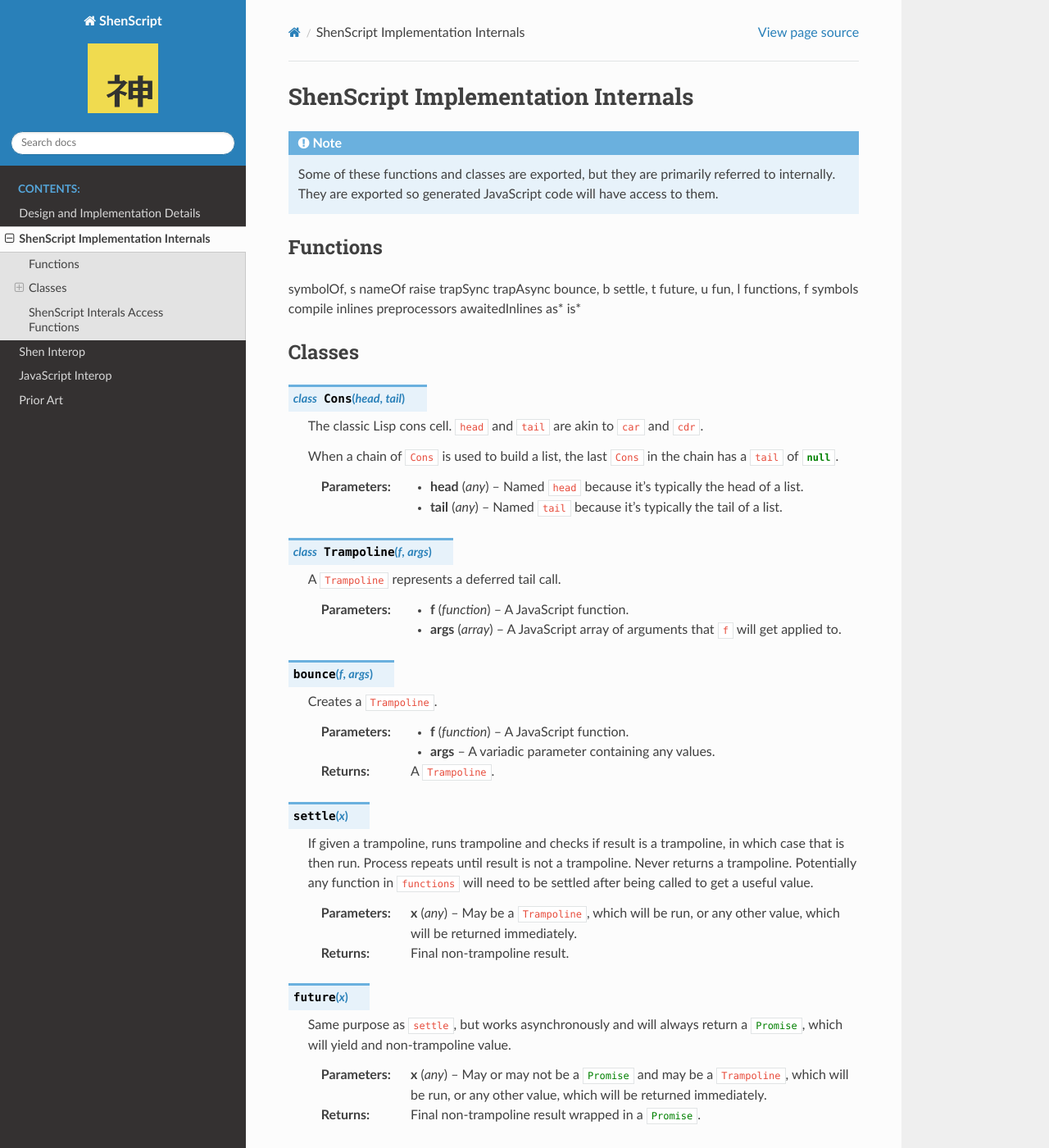
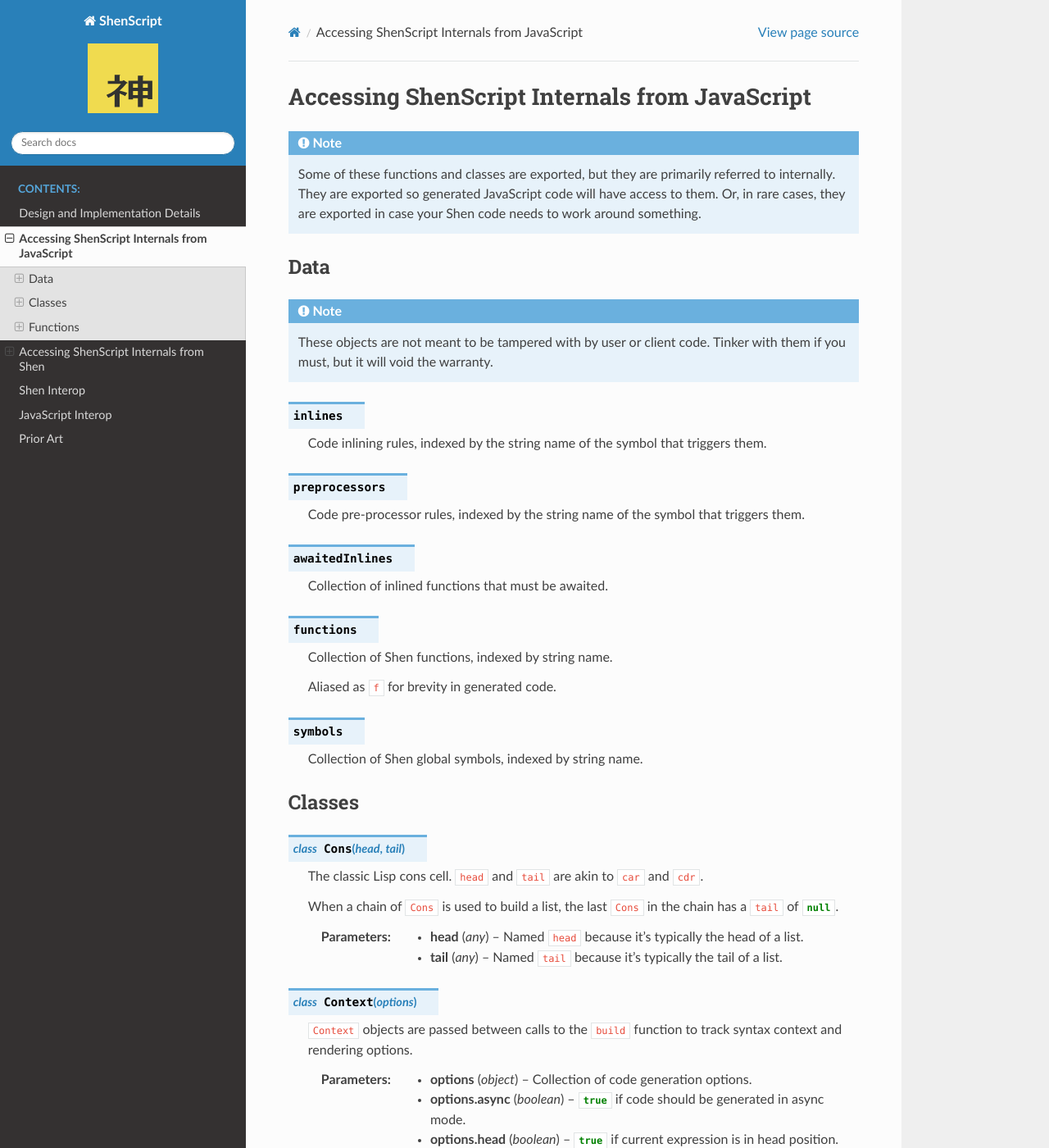
Before and after one commit to rkoeninger/ShenScript, a Sphinx documentation site: the page built from docs/internals.rst, in a window 1280 px wide and 1400 px high. Shown: the whole window at 82% size. Built offline with Sphinx 7.4.7 and the Read the Docs theme 2.0.0, drawn with Linux system fonts in a browser that asks for light colours; some of the changed text lies outside the part shown.

Commit message:
Doc'd the rest of the internals that were started

```diff
--- a/docs/internals.rst
+++ b/docs/internals.rst
@@ -1,28 +1,34 @@
-ShenScript Implementation Internals
-===================================
+Accessing ShenScript Internals from JavaScript
+==============================================
 
-.. note:: Some of these functions and classes are exported, but they are primarily referred to internally. They are exported so generated JavaScript code will have access to them.
+.. note:: Some of these functions and classes are exported, but they are primarily referred to internally. They are exported so generated JavaScript code will have access to them. Or, in rare cases, they are exported in case your Shen code needs to work around something.
 
-Functions
----------
+Data
+----
 
-symbolOf, s
-nameOf
-raise
-trapSync
-trapAsync
-bounce, b
-settle, t
-future, u
-fun, l
-functions, f
-symbols
-compile
-inlines
-preprocessors
-awaitedInlines
-as*
-is*
+.. note:: These objects are not meant to be tampered with by user or client code. Tinker with them if you must, but it will void the warranty.
+
+.. data:: inlines
+
+   Code inlining rules, indexed by the string name of the symbol that triggers them.
+
+.. data:: preprocessors
+
+   Code pre-processor rules, indexed by the string name of the symbol that triggers them.
+
+.. data:: awaitedInlines
+
+   Collection of inlined functions that must be awaited.
+
+.. data:: functions
+
+   Collection of Shen functions, indexed by string name.
+
+   Aliased as :js:`f` for brevity in generated code.
+
+.. data:: symbols
+
+   Collection of Shen global symbols, indexed by string name.
 
 Classes
 -------
@@ -36,6 +42,17 @@
    :param any head: Named :js:`head` because it's typically the head of a list.
    :param any tail: Named :js:`tail` because it's typically the tail of a list.
 
+.. class:: Context(options)
+
+   :js:`Context` objects are passed between calls to the :js:`build` function to track syntax context and rendering options.
+
+   :param object  options:               Collection of code generation options.
+   :param boolean options.async:         :js:`true` if code should be generated in async mode.
+   :param boolean options.head:          :js:`true` if current expression is in head position.
+   :param Map     options.locals:        Used as an immutable map of local variables and their known types.
+   :param object  options.inlines:       Object containing code inlining rules.
+   :param object  options.preprocessors: Object containing code pre-processing rules.
+
 .. class:: Trampoline(f, args)
 
    A :js:`Trampoline` represents a deferred tail call.
@@ -43,9 +60,54 @@
    :param function f: A JavaScript function.
    :param array args: A JavaScript array of arguments that :code:`f` will get applied to.
 
+Functions
+---------
+
+.. function:: symbolOf(name)
+
+   Returns the interned symbol by the given name.
+
+   Aliased as :js:`s` for brevity in generated code.
+
+   :param string name: Symbol name.
+   :returns:           Symbol by that name.
+
+.. function:: nameOf(symbol)
+
+   Returns string name of given symbol. Symbol does not have to have been declared.
+
+   :param symbol symbol: A symbol.
+   :returns:             Symbol name.
+
+.. function:: raise(message)
+
+   Throws an Error with the given message.
+
+   :param string message: Error message.
+   :returns:              Doesn't.
+   :throws:               Error with the given message.
+
+.. function:: trapSync(body, handler)
+
+   Invokes :js:`body` with no arguments. If it raises an error, invokes :js:`handler`, passing it the error, and returns the result.
+
+   :param function body:    Zero-parameter function.
+   :param function handler: One-parameter function.
+   :returns:                The result of calling :js:`body` or the result of :js:`handler` if :js:`body` failed.
+
+.. function:: trapAsync(body, handler)
+
+   Invokes :js:`body` with no arguments and awaits the result. If it raises an error, invokes :js:`handler`, passing it the error, and returns the result.
+
+   :param function body:    Zero-parameter function.
+   :param function handler: One-parameter function.
+   :returns:                The result of calling :js:`body` or the result of :js:`handler` if :js:`body` failed, wrapped in a :js:`Promise`.
+
 .. function:: bounce(f, args)
 
    Creates a :js:`Trampoline`.
+
+   Aliased as :js:`b` for brevity in generated code.
 
    :param function f: A JavaScript function.
    :param args:       A variadic parameter containing any values.
@@ -55,6 +117,8 @@
 
    If given a trampoline, runs trampoline and checks if result is a trampoline, in which case that is then run. Process repeats until result is not a trampoline. Never returns a trampoline. Potentially any function in :js:`functions` will need to be settled after being called to get a useful value.
 
+   Aliased as :js:`t` for brevity in generated code.
+
    :param any x: May be a :js:`Trampoline`, which will be run, or any other value, which will be returned immediately.
    :returns:     Final non-trampoline result.
 
@@ -62,11 +126,47 @@
 
    Same purpose as :js:`settle`, but works asynchronously and will always return a :js:`Promise`, which will yield and non-trampoline value.
 
+   Aliased as :js:`u` for brevity in generated code.
+
    :param any x: May or may not be a :js:`Promise` and may be a :js:`Trampoline`, which will be run, or any other value, which will be returned immediately.
    :returns:     Final non-trampoline result wrapped in a :js:`Promise`.
 
-ShenScript Interals Access Functions
-------------------------------------
+.. function:: fun(f)
+
+   Takes a function that takes a precise number of arguments and returns a wrapper that automatically applies partial and curried application.
+
+   Aliased as :js:`l` for brevity in generated code.
+
+   :param function f: Function wrap with partial application logic.
+   :returns:          Wrapper function.
+
+.. function:: compile(expr)
+
+   Builds a KLambda expression tree in the root context.
+
+   :param expr expr: Expression to build.
+   :returns:         Rendered JavaScript AST.
+
+.. function:: as___(x)
+
+   There are several functions following this naming pattern which first check if their argument passes the related :js:`is___` function and returns it if it does. If it does not pass the type check, an error is raised.
+
+   :param any x: Whatever.
+   :returns:     The same value.
+   :throws:      If argument does not pass the type check.
+
+.. function:: is___(x)
+
+   There are several functions following this naming pattern which checks if the argument qualifies as the type it's named for.
+
+   :param any x: Whatever.
+   :returns:     A JavaScript boolean.
+
+Accessing ShenScript Internals from Shen
+========================================
+
+Functions
+---------
 
 These functions are callable from Shen to give access to the implementation details of ShenScript.
 
```
